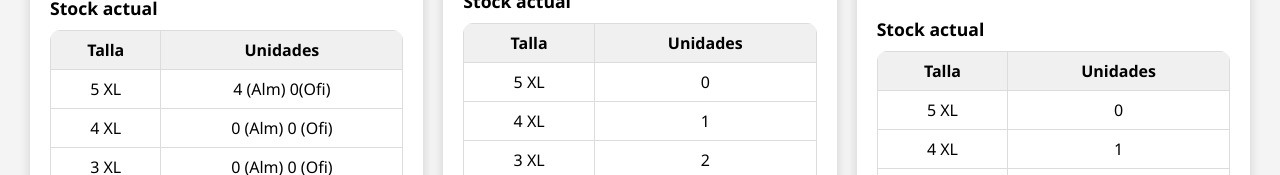
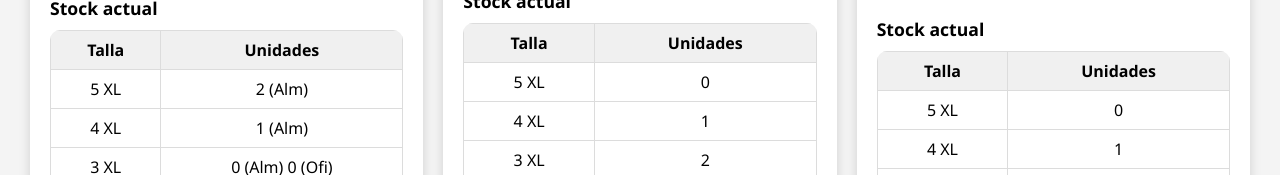
Before and after one commit to SERVEOHUM/RopaServeo, a plain HTML site: page index.html in a window 1280 px wide. Shown: the part 625-800 px from the top of the page. Drawn offline with Linux system fonts and the light colour scheme.

Commit message:
Update stock information for Polo Manga Corta

```diff
--- a/index.html
+++ b/index.html
@@ -95,7 +95,7 @@
 <div class="cabecera"><h2>Polos Manga Corta</h2></div>
 <div class="imagen-producto"><img src="Polo%20Mc.png" alt="Polo Manga Corta"></div>
 <div class="stock"><h3>Stock actual</h3><table><thead><tr><th>Talla</th><th>Unidades</th></tr></thead><tbody>
-<tr><td>5 XL</td><td>4 (Alm) 0(Ofi)</td></tr><tr><td>4 XL </td><td>0 (Alm) 0 (Ofi)</td></tr><tr><td>3 XL</td><td>0 (Alm) 0 (Ofi)</td></tr><tr><td>2 XL</td><td>1 (Alm) 0 (Ofi)</td></tr><tr><td>XL</td><td>0 (Alm) 0 (Ofi) </td></tr><tr><td>L</td><td>3 (Alm) 3 (Ofi) </td></tr><tr><td>M</td><td>3 (Alm) 0 (Ofi) </td></tr><tr><td>S</td><td>0</td></tr>
+<tr><td>5 XL</td><td>2 (Alm) </td></tr><tr><td>4 XL </td><td>1 (Alm) </td></tr><tr><td>3 XL</td><td>0 (Alm) 0 (Ofi)</td></tr><tr><td>2 XL</td><td>1 (Alm) 0 (Ofi)</td></tr><tr><td>XL</td><td>0 (Alm) 0 (Ofi) </td></tr><tr><td>L</td><td>3 (Alm) 3 (Ofi) </td></tr><tr><td>M</td><td>3 (Alm) 0 (Ofi) </td></tr><tr><td>S</td><td>0</td></tr>
 </tbody></table></div>
 <div class="composicion"><strong>Composición:</strong> 85% Algodón, 15% Viscosa.</div>
 </div>
```
